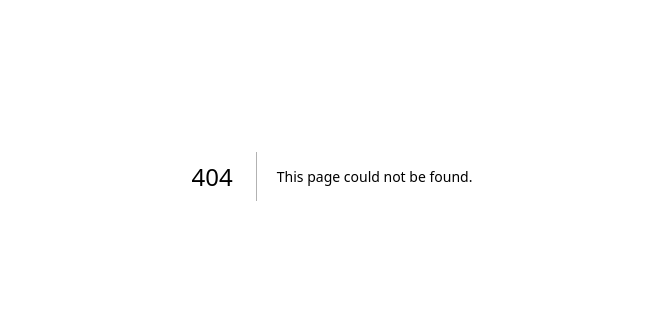
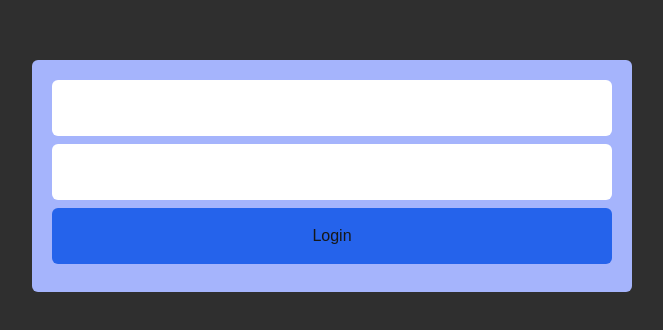
Before and after one commit to hitalloazevedo/portfolio-next, a Next.js app: page /auth/login in a window 1280 px wide. Before the commit this address had no page. Shown: the part 224-554 px from the top of the page, without its empty margins (308-971 px from the left). Built offline with nearby package versions, Linux system fonts and the light colour scheme.

Commit message:
feat: add authentication

```diff
--- /dev/null
+++ b/src/app/api/logout/route.ts
@@ -0,0 +1,7 @@
+import { NextRequest, NextResponse } from "next/server";
+
+export async function GET(request: NextRequest){
+    const response = NextResponse.redirect(new URL('/auth/login', request.url));
+    response.cookies.delete("token");
+    return response;
+}
--- /dev/null
+++ b/src/app/api/signin/route.ts
@@ -0,0 +1,28 @@
+import { NextResponse } from "next/server";
+
+export async function POST(request: Request) {
+    const baseUrl = "https://projects-repository.onrender.com";
+
+    const { email, password } = await request.json();
+
+    const backendResponse = await fetch(`${baseUrl}/signin`, {
+        method: "POST",
+        headers: {
+            "Content-Type": "application/json"
+        },
+        body: JSON.stringify({ email, password })
+    });
+
+    if (!backendResponse.ok) {
+        const body = await backendResponse.json();
+        console.log(body);
+        return NextResponse.json({ error: body.message }, { status: backendResponse.status });
+    }
+
+    const token = String(backendResponse.headers.get("authorization")?.split(" ")[1]);
+
+    const response = NextResponse.json({}, { status: 200 });
+    response.cookies.set("token", token, { path: "/" });
+
+    return response;
+}
--- /dev/null
+++ b/src/app/auth/login/page.tsx
@@ -0,0 +1,52 @@
+"use client";
+import { redirect } from "next/navigation";
+import { FormEvent, useState } from "react"
+
+export default function LoginPage(){
+
+    const [email, setEmail] = useState("");
+    const [password, setPassword] = useState("");
+    const [isLoading, setIsLoading] = useState(false);
+    const [error, setError] = useState("");
+
+    async function login(e: FormEvent) {
+        e.preventDefault();
+
+        setIsLoading(true);
+
+        const response = await fetch("/api/signin", {
+            headers: {
+                'Content-Type': 'application/json'
+            },
+            method: "POST",
+            body: JSON.stringify({
+                email,
+                password
+            })
+        });
+
+
+        if (response.ok){
+            redirect("/dashboard");
+        }
+
+        setIsLoading(false);
+
+        const body = await response.json();
+        setError(body.error)
+
+    }
+
+    return (
+        <>
+            <div className="flex justify-center h-screen bg-[#2f2f2f]">
+                <form onSubmit={login} className="flex flex-col min-w-[600px] max-w-[600px] gap-2 m-auto bg-indigo-300 p-5 rounded-md">
+                    <input className="p-4 rounded-md bg-white text-black" type="email" onChange={(e) => { setEmail(e.target.value); setError("")}} />
+                    <input className="p-4 rounded-md bg-white text-black" type="password" onChange={(e) => { setPassword(e.target.value); setError(""); }}/>
+                    <input type="submit" disabled={isLoading} aria-disabled={isLoading} value={!isLoading ? "Login" : "Logging in..."} className={"rounded-md bg-blue-600 p-4 hover:bg-blue-500 active:bg-blue-300 duration-300 disabled:opacity-75 disabled:hover:bg-blue-600"}/>
+                    <p className="text-red-600 text-center font-bold">{error}</p>
+                </form>
+            </div>
+        </>
+    )
+}
```
Also changed, not shown: src/middleware.ts (added, +21 -0 lines).
